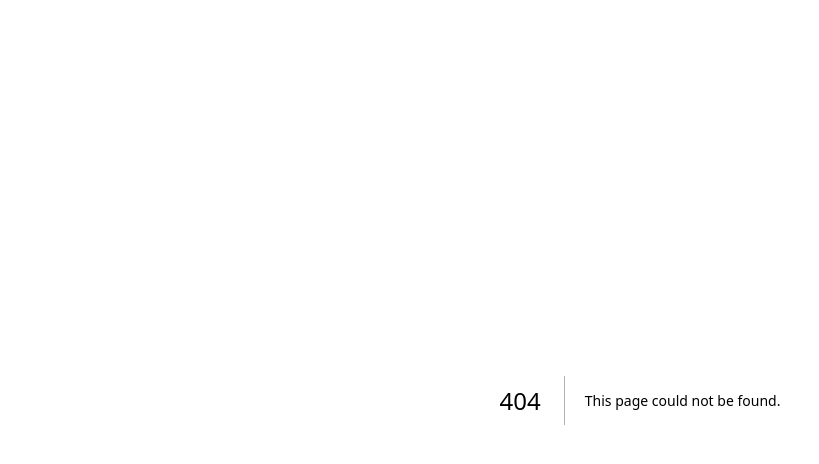
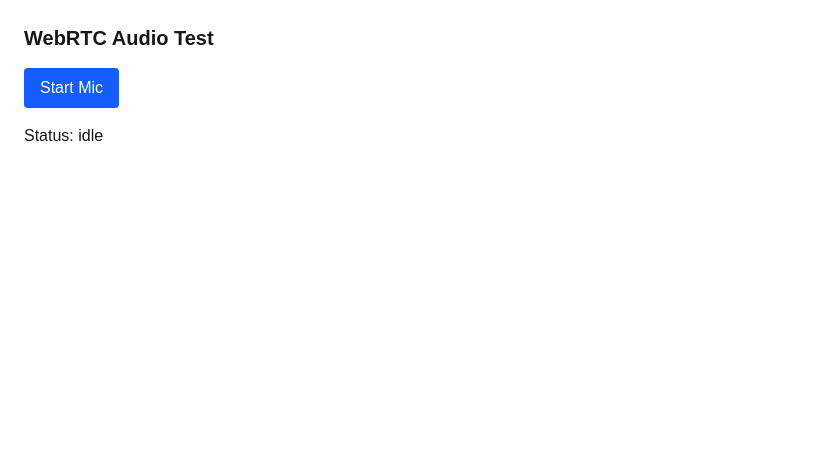
Before and after one commit to Nathanaelcpt/voxroom, a Next.js app in the folder frontend/: page /webrtc-test in a window 1280 px wide. Before the commit this address had no page. Shown: the top 464 px of the page, without its empty margins (0-819 px from the left). Built offline with nearby package versions, Linux system fonts and the light colour scheme; no server answers.

Commit message:
update frontend

```diff
--- /dev/null
+++ b/frontend/app/webrtc-test/page.tsx
@@ -0,0 +1,66 @@
+"use client";
+
+import { useRef, useState } from "react";
+
+const API = process.env.NEXT_PUBLIC_API_URL!;
+
+export default function WebRTCTestPage() {
+  const pcRef = useRef<RTCPeerConnection | null>(null);
+  const [status, setStatus] = useState("idle");
+
+  async function start() {
+    setStatus("starting");
+
+    // 1️⃣ ambil mic
+    const stream = await navigator.mediaDevices.getUserMedia({ audio: true });
+
+    // 2️⃣ buat peer connection
+    const pc = new RTCPeerConnection({
+      iceServers: [{ urls: "stun:stun.l.google.com:19302" }],
+    });
+    pcRef.current = pc;
+
+    // 3️⃣ kirim track audio ke peer
+    stream.getTracks().forEach((track) => pc.addTrack(track, stream));
+
+    // 4️⃣ buat offer
+    const offer = await pc.createOffer();
+    await pc.setLocalDescription(offer);
+
+    // 5️⃣ kirim offer ke backend
+    const res = await fetch(`${API}/webrtc`, {
+      method: "POST",
+      headers: { "Content-Type": "application/json" },
+      body: JSON.stringify({
+        user_id: "test-user",
+        signal: {
+          type: "offer",
+          data: offer,
+        },
+      }),
+    });
+
+    const answerMsg = await res.json();
+
+    // 6️⃣ set answer dari backend
+    await pc.setRemoteDescription(answerMsg.data);
+
+    setStatus("connected");
+    console.log("🎤 WebRTC connected");
+  }
+
+  return (
+    <main className="p-6">
+      <h1 className="text-xl font-bold mb-4">WebRTC Audio Test</h1>
+
+      <button
+        onClick={start}
+        className="bg-blue-600 text-white px-4 py-2 rounded"
+      >
+        Start Mic
+      </button>
+
+      <p className="mt-4">Status: {status}</p>
+    </main>
+  );
+}
```
